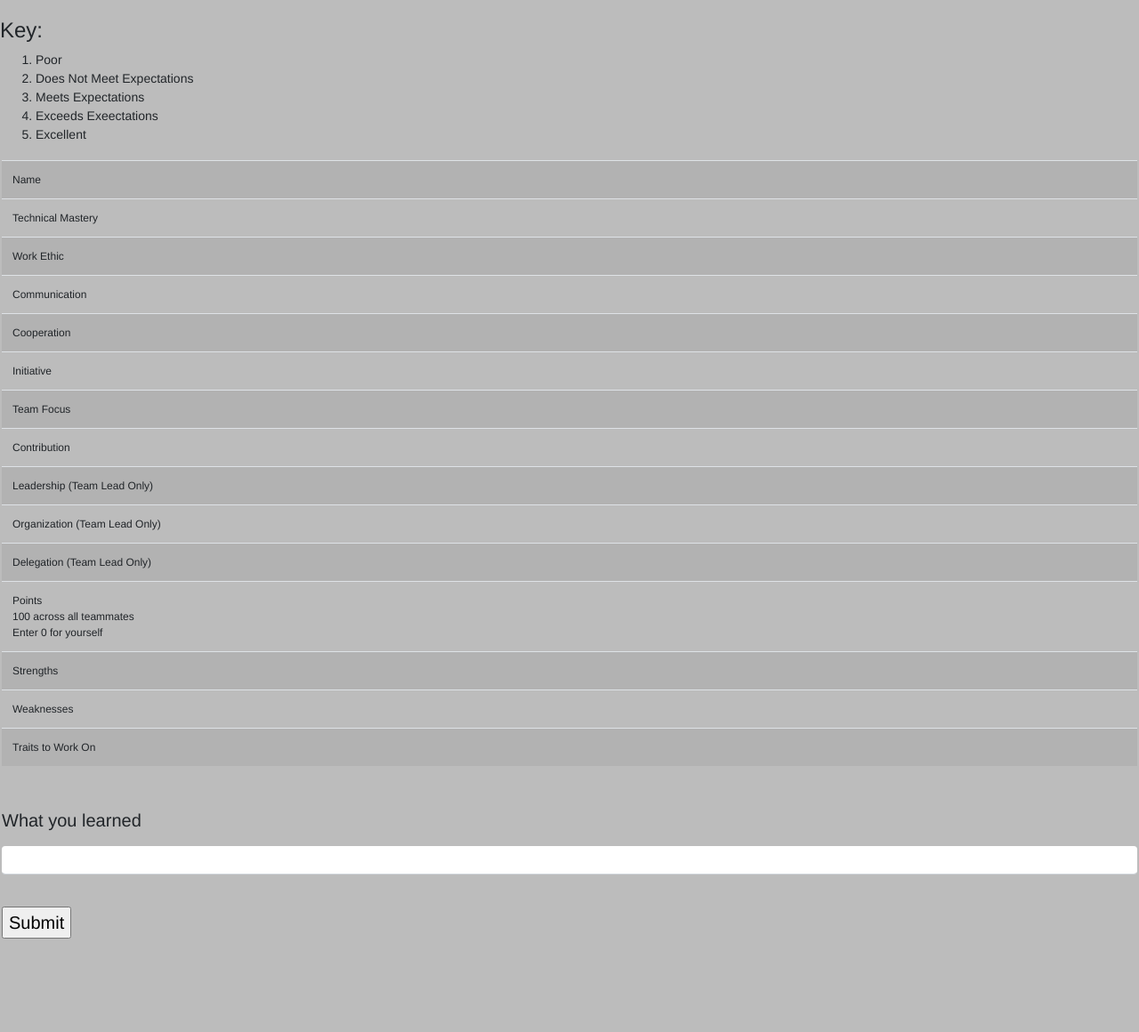
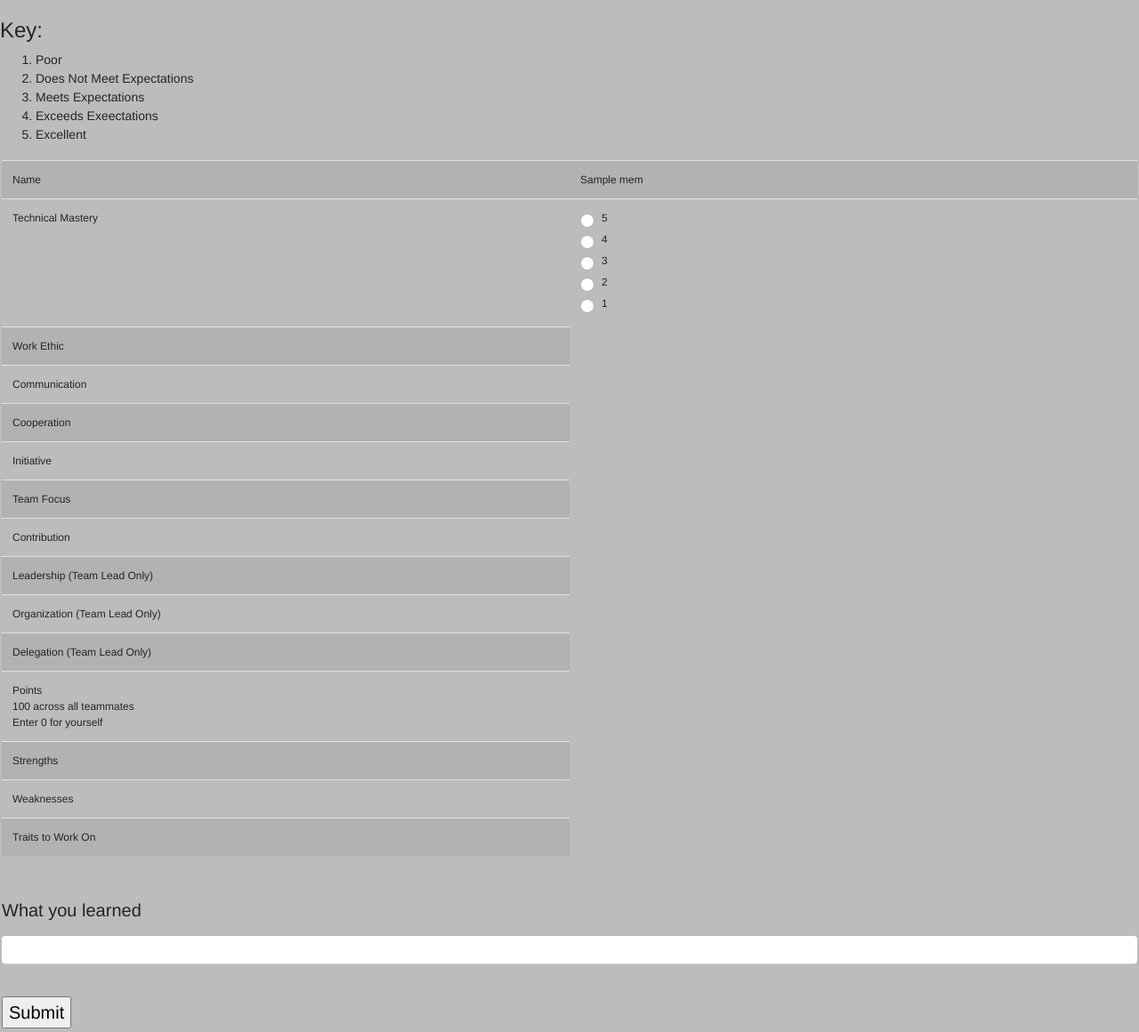
Before and after one commit to capstoneteamb/capstone360, a Flask app: template templates/review.html in a window 1280 px wide. Shown: the part 100-1260 px from the top of the page at 89% size. Before the commit the page ends 1155 px from the top, so only its background shows below. Run offline with Flask 2, Linux system fonts and the light colour scheme; the template is opened without the code that fills it: most values are stand-ins (such as "Sample title", 1, 10 or a date in 2020); parts of the project's set-up code (start-up, migrations or seed data) failed here and were passed over; some libraries are stand-ins or nearby versions.

Commit message:
implement new tech mastery field

```diff
--- a/templates/review.html
+++ b/templates/review.html
@@ -32,8 +32,22 @@
                         <tr>
                             {% if i == 0 %}
                                 <td>Name</td>
+                                {% for mem in mems %}
+                                    <td>{{mem['name']}}</td>
+                                {% endfor %}
                             {% elif i == 1 %}
                                 <td>Technical Mastery</td>
+                                {% for mem in mems %}
+                                    <td>
+                                        {% for j in range(5) %}
+                                            <div class="custom-control custom-radio">
+                                                <input type="radio" id="tm{{5 - j}}_{{mem['id']}}" name="tm_{{mem['id']}}"
+                                                    class="custom-control-input" value="{{5-j}}" required>
+                                                <label class="custom-control-label" for="tm{{5 - j}}_{{mem['id']}}">{{5-j}}</label>
+                                            </div>
+                                        {% endfor %}
+                                    </td>
+                                {% endfor %}
                             {% elif i == 2 %}
                                 <td>Work Ethic</td>
                             {% elif i == 3 %}
```
